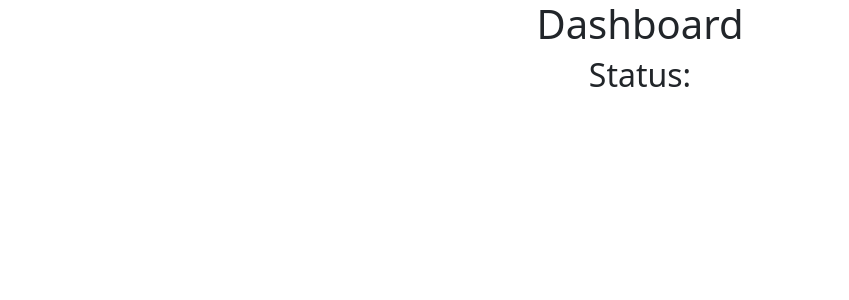
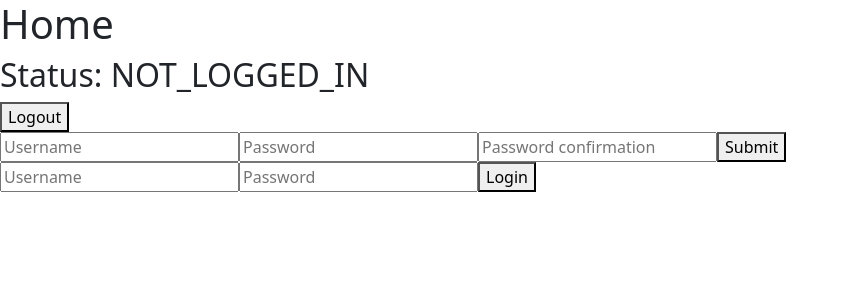
Before and after one commit to mmccarthy64/Keep-Tabs, a React (Create React App) app: page / in a window 1280 px wide. Shown: the top 300 px of the page, without its empty margins (0-849 px from the left). Built offline with nearby package versions, Linux system fonts and the light colour scheme; no server answers.

Commit message:
App now renders Home with Login and Registration and Dashboard route

```diff
--- a/src/App.js
+++ b/src/App.js
@@ -5,7 +5,8 @@ import {
     Switch,
     BrowserRouter,
   } from "react-router-dom";
-import Home from './components/Home';
+import Home from './Home';
+import axios from 'axios';
 
 class App extends Component{
   constructor() {
@@ -64,18 +65,22 @@ class App extends Component{
         <BrowserRouter>
           <Switch>
             <Route
-                exact path='/'
+            exact
+            path={'/'}
             render={props => (
               <Home
               {...props}
-                        loggedInStatus={this.state.loggedInStatus}
               handleLogin={this.handleLogin}
-                        handleLogout={this.handleLogout} />
+              handleLogout={this.handleLogout}
+              loggedInStatus={this.state.loggedInStatus}/>
             )} />
             <Route
-                exact path='/dashboard'
+              exact
+              path={'/dashboard'}
               render={props => (
-                    <Dashboard {...props} loggedInStatus={this.state.loggedInStatus} />
+                <Dashboard
+                  {...props}
+                  loggedInStatus={this.state.loggedInStatus} />
               )} />
             </Switch>
         </BrowserRouter>
--- a/src/Dashboard.js
+++ b/src/Dashboard.js
@@ -12,13 +12,10 @@ import BookForm from "./components/Library/BookForm";
 import SearchContainer from "./containers/SearchContainer";
 
 class Dashboard extends Component{
-  constructor(props){
-    super(props)
-  }
 
-  componentDidMount(){
-    this.props.getBooks()
-  }
+  // componentDidMount(){
+  //   this.props.getBooks()
+  // }
 
   render(){
     return (
--- a/src/components/Home.js
+++ b/src/Home.js
@@ -1,7 +1,7 @@
 import React, { Component } from 'react';
-import Registration from './auth/Registration';
-import Login from './auth/Login'
 import axios from 'axios';
+import Registration from './components/Auth/Registration';
+import Login from './components/Auth/Login';
 
 class Home extends Component {
     constructor(props){
@@ -12,7 +12,7 @@ class Home extends Component {
 
     handleSuccessfulAuth(data){
         this.props.handleLogin(data)
-        // this.props.history.push('/dashboard')
+        this.props.history.push('/dashboard')
     }
 
     handleLogoutClick(){
--- a/src/index.js
+++ b/src/index.js
@@ -1,6 +1,6 @@
 import React from 'react';
 import ReactDOM from 'react-dom';
-import App from './Dashboard';
+import App from './App';
 
 import { Provider } from 'react-redux'
 import { createStore, applyMiddleware, compose } from 'redux'
```
Lines whose indentation alone changed are shown as unchanged.
